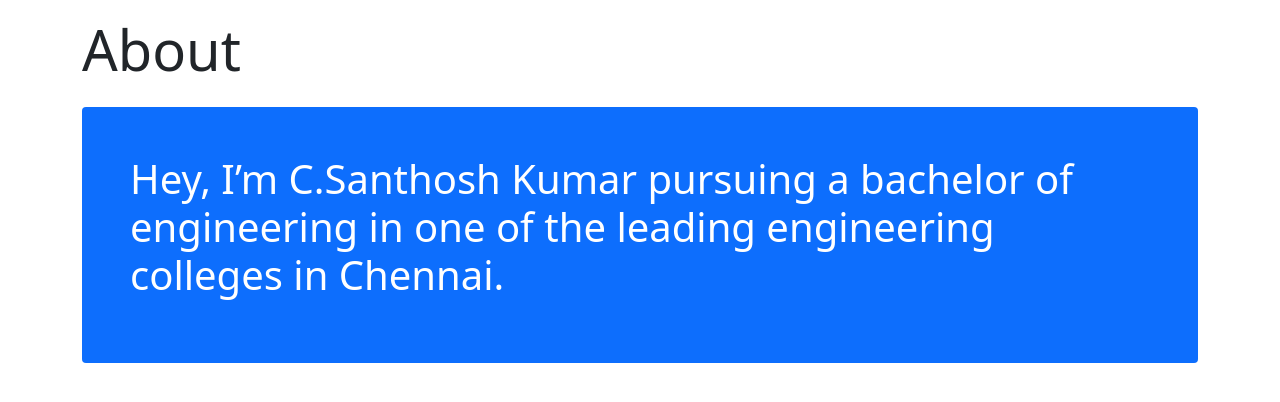
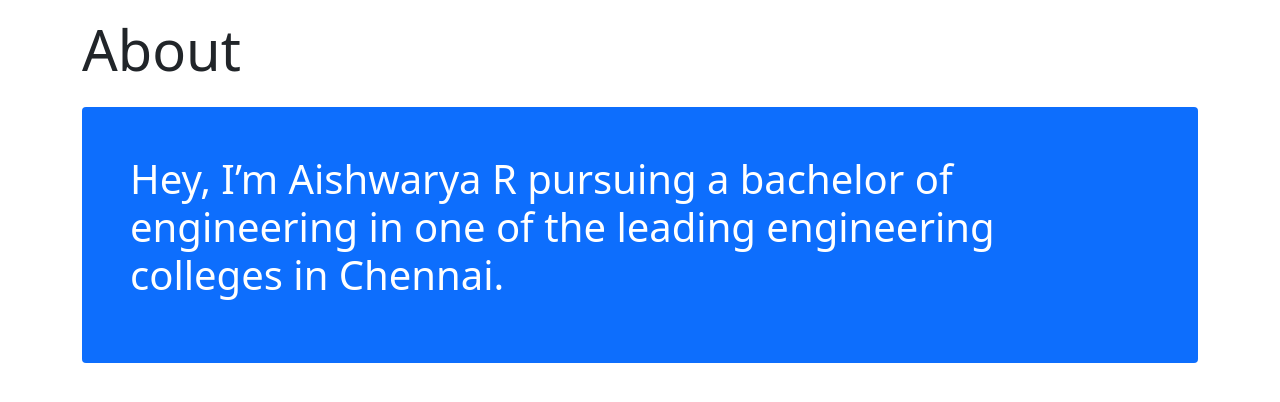
Before and after one commit to IBM-EPBL/IBM-Project-20947-1659767683, a Flask app: page /about in a window 1280 px wide. Shown: the part 56-458 px from the top of the page. Run offline with Flask 2, Linux system fonts and the light colour scheme.

Commit message:
Update about.html

```diff
--- a/AISHWARYA/Aishwarya Assignment 2/templates/about.html
+++ b/AISHWARYA/Aishwarya Assignment 2/templates/about.html
@@ -32,7 +32,7 @@
 <div class="container mt-3">
   <h3 class="display-4"> About</h3>
     <div class="mt-4 p-5 bg-primary text-white rounded">
-      <p class="display-6">Hey, I’m C.Santhosh Kumar pursuing a bachelor of engineering in one of the leading engineering colleges in Chennai.</p>
+      <p class="display-6">Hey, I’m Aishwarya R pursuing a bachelor of engineering in one of the leading engineering colleges in Chennai.</p>
     </div>
   <br>
 
```
